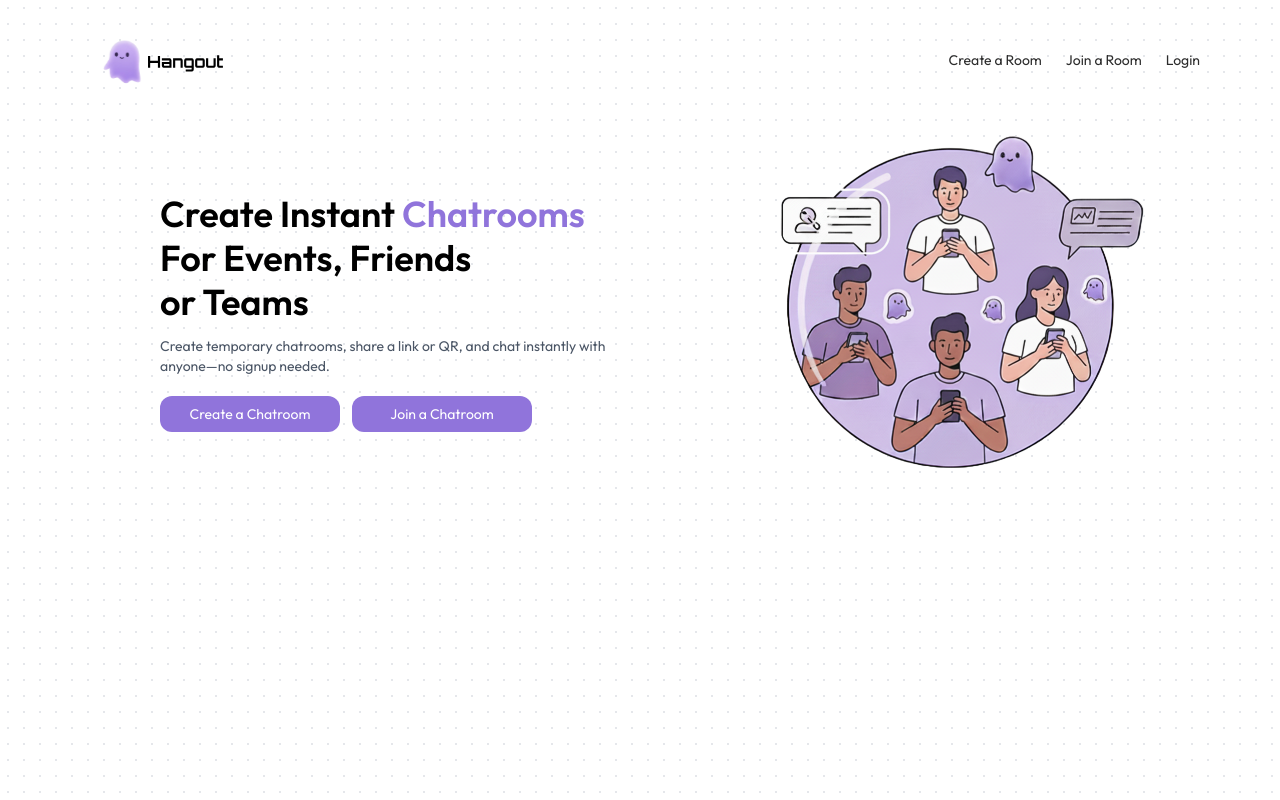
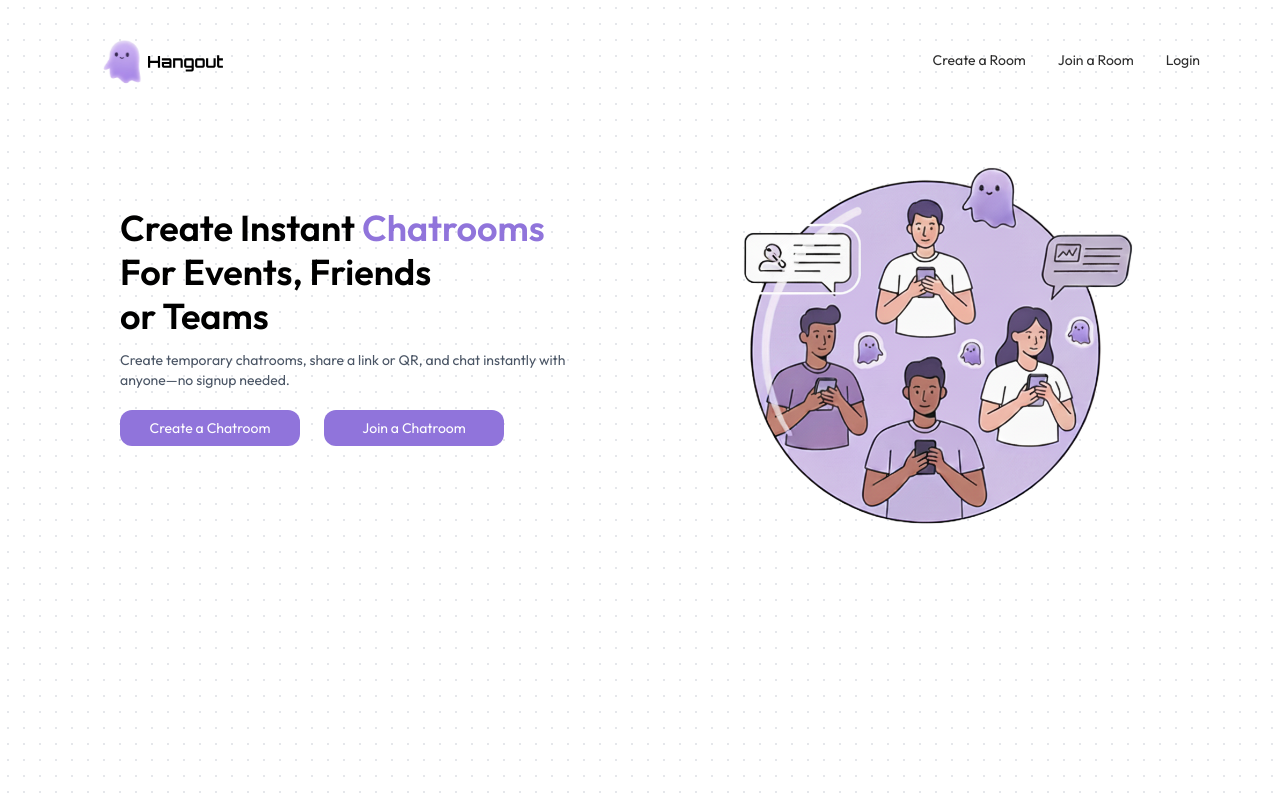
Before and after one commit to nishmikaeka/hangout-realtime-chatroom, a React (Vite) app in the folder client/: page / in a window 1280 px wide. Built offline with nearby package versions, Linux system fonts and the light colour scheme; no server answers.

Commit message:
Animations added and fixed known bugs

```diff
--- a/client/package.json
+++ b/client/package.json
@@ -13,6 +13,7 @@
     "@tailwindcss/vite": "^4.1.15",
     "axios": "^1.12.2",
     "dotenv": "^17.2.3",
+    "framer-motion": "^12.23.24",
     "js-cookie": "^3.0.5",
     "jwt-decode": "^4.0.0",
     "lucide-react": "^0.548.0",
--- a/client/src/components/HeroSection.jsx
+++ b/client/src/components/HeroSection.jsx
@@ -5,6 +5,7 @@ import { toast } from "react-toastify";
 import axios from "axios";
 import { useState } from "react";
 import JoinRoomModal from "./JoinRoomModal.jsx";
+import { motion } from "framer-motion";
 
 const HeroSection = () => {
   const navigate = useNavigate();
@@ -46,11 +47,15 @@ const HeroSection = () => {
   return (
     <div className="absolute inset-0 -z-10 min-h-screen w-full bg-white bg-[radial-gradient(#e5e7eb_1px,transparent_1px)] bg-size-[16px_16px]">
       {/* Navbar */}
-      <section>
+      <motion.section
+        initial={{ y: -50, opacity: 0 }}
+        animate={{ y: 0, opacity: 1 }}
+        transition={{ duration: 1, ease: "easeOut" }}
+      >
         <div className="w-full flex justify-between items-center p-4 sm:px-20">
           {/* Logo */}
           <div className="flex justify-between items-center w-full">
-            <div>
+            <div className="cursor-pointer">
               <img
                 src="/full_logo.svg"
                 alt="logo"
@@ -93,23 +98,35 @@ const HeroSection = () => {
           </div>
 
           {/* Nav Links (hidden on mobile) */}
-          <div className="hidden sm:flex w-full justify-end items-center gap-6 text-[#2c2c2c]">
-            <button
+          <div className="hidden sm:flex w-full justify-end items-center gap-8 text-[#2c2c2c]">
+            <motion.button
+              initial={{ scale: 1 }}
+              whileHover={{ scale: 1.2 }}
+              transition={{ duration: 0.5 }}
               className="cursor-pointer text-sm hover:text-ghost"
               onClick={() => navigate("/create-chatroom")}
             >
               Create a Room
-            </button>
-            <button
+            </motion.button>
+            <motion.button
+              initial={{ scale: 1 }}
+              whileHover={{ scale: 1.2 }}
+              transition={{ duration: 0.5 }}
               onClick={handleJoinRoom}
               className="cursor-pointer text-sm hover:text-ghost"
             >
               Join a Room
-            </button>
+            </motion.button>
 
             {userData ? (
               <div className="w-8 h-8 sm:w-12 sm:h-12 rounded-full flex items-center justify-center cursor-pointer relative group ">
-                <img src="/avatar.png" alt="Avatar" />
+                <motion.img
+                  initial={{ scale: 1 }}
+                  whileHover={{ scale: 1.2 }}
+                  transition={{ duration: 0.5 }}
+                  src="/avatar.png"
+                  alt="Avatar"
+                />
                 <div className="absolute hidden group-hover:block top-0 right-o z-10 text-black rounded-3xl pt-10">
                   <ul className="list-none m-0 p-2 bg-gray-100 text-sm">
                     {!userData.isAccountVerified && (
@@ -130,57 +147,83 @@ const HeroSection = () => {
                 </div>
               </div>
             ) : (
-              <button
+              <motion.button
+                initial={{ scale: 1 }}
+                whileHover={{ scale: 1.2 }}
+                transition={{ duration: 0.5 }}
                 onClick={() => navigate("/login")}
                 className="cursor-pointer text-sm hover:text-ghost"
               >
                 Login
-              </button>
+              </motion.button>
             )}
           </div>
         </div>
-      </section>
+      </motion.section>
 
       {/* Hero Section */}
-      <section className="flex flex-col-reverse lg:flex-row gap-10 sm:px-20 p-4 items-center text-center sm:text-left">
+      <section className="flex  lg:flex-row gap-10 sm:px-10 p-4 items-center text-center sm:text-left">
         {/* Left Side (Text) */}
-        <div className="w-full lg:w-6/12 sm:ml-20">
-          <h1 className="text-3xl sm:text-4xl font-semibold leading-snug sm:leading-11 mt-5">
+        <motion.div
+          initial={{ x: -300, opacity: 0 }}
+          animate={{ x: 0, opacity: 1 }}
+          transition={{ duration: 1, ease: "easeOut" }}
+          className="w-full lg:w-5/12 sm:ml-20"
+        >
+          <motion.h1 className="text-3xl sm:text-4xl font-semibold leading-snug sm:leading-11 mt-10 md:mt-10 lg:-mt-10">
             Create Instant <span className="text-ghost">Chatrooms</span>{" "}
             <br className="hidden sm:block" />
             For Events, Friends <br className="hidden sm:block" /> or Teams
-          </h1>
+          </motion.h1>
           <h2 className="text-gray-600 mt-3 text-sm sm:text-md max-w-md mx-auto sm:mx-0">
             Create temporary chatrooms, share a link or QR, and chat instantly
             with anyone—no signup needed.
           </h2>
 
-          <div className="flex flex-col sm:flex-row gap-3 mt-5 justify-center sm:justify-start">
-            <button
+          <div className="flex flex-col sm:flex-row gap-6 mt-5 justify-center sm:justify-start">
+            <motion.button
+              initial={{ scale: 1 }}
+              whileHover={{ scale: 1.1 }}
+              transition={{ duration: 0.5 }}
               className="bg-ghost text-sm text-white p-2 px-4 rounded-xl w-auto sm:w-45 cursor-pointer"
               onClick={() => navigate("/create-chatroom")}
             >
               Create a Chatroom
-            </button>
-            <button
+            </motion.button>
+            <motion.button
+              initial={{ scale: 1 }}
+              whileHover={{ scale: 1.1 }}
+              transition={{ duration: 0.5 }}
               onClick={handleJoinRoom}
               className="bg-ghost text-sm text-white p-2 px-4 rounded-xl w-auto sm:w-45 cursor-pointer"
             >
               Join a Chatroom
-            </button>
+            </motion.button>
           </div>
-        </div>
+        </motion.div>
 
         {/* Right Side (Image) — hidden on small screens, BIGGER now */}
-        <div className="w-full lg:w-6/12 h-auto hidden sm:block">
-          <img
+        <motion.div
+          initial={{ x: 300, opacity: 0 }}
+          animate={{ x: 0, opacity: 1 }}
+          transition={{ duration: 1, ease: "easeOut" }}
+          className="w-full lg:w-7/12 h-auto hidden lg:block "
+        >
+          <motion.img
+            animate={{ scale: [1, 1.05, 1] }}
+            transition={{
+              duration: 3,
+              repeat: Infinity,
+              ease: "easeInOut",
+            }}
             src="/hero_bg.png"
             alt="hero_bg"
-            className="w-full h-auto scale-110 lg:scale-125"
+            className="w-full h-auto scale-110 lg:scale-105"
           />
-        </div>
+        </motion.div>
       </section>
       {/* Join Room Modal */}
+
       <JoinRoomModal
         isOpen={showJoinModal}
         onClose={() => setShowJoinModal(false)}
--- a/client/src/components/InviteModal.jsx
+++ b/client/src/components/InviteModal.jsx
@@ -35,7 +35,7 @@ const InviteModal = ({ isOpen, onClose, roomInfo }) => {
 
     try {
       const response = await axios.post(
-        `${import.meta.env.VITE_BACKEND_URL}/api/chatroom/send-invite/${
+        `${import.meta.env.VITE_BACKEND_URL}/api/room/send-invite/${
           roomInfo.meetingId
         }`,
         {
--- a/client/src/pages/Chatroom.jsx
+++ b/client/src/pages/Chatroom.jsx
@@ -248,7 +248,8 @@ const Chatroom = () => {
             <img
               src="/hangout_black.png"
               alt="Hangout logo"
-              className="h-4 w-auto"
+              className="h-4 w-auto cursor-pointer"
+              onClick={() => navigate("/")}
             />
           </div>
           <div className="flex-1 overflow-y-auto p-4">
@@ -441,7 +442,7 @@ const Chatroom = () => {
                               <img
                                 src={msg.imageUrl}
                                 alt="Uploaded"
-                                className="max-w-30 rounded-lg shadow"
+                                className="max-w-40 rounded-lg shadow"
                               />
                             </div>
                           ) : (
@@ -471,7 +472,11 @@ const Chatroom = () => {
                           className="h-7 sm:h-8"
                         />
                         <div className="max-w-[75%] sm:max-w-md">
-                          <div className="bg-gray-50 px-3 sm:px-4 py-2 rounded-2xl rounded-tl-sm shadow-sm">
+                          <div
+                            className={`px-3 sm:px-4 py-2 rounded-2xl rounded-tl-sm shadow-sm ${
+                              msg.ImageUrl ? "bg-white" : "bg-gray-50"
+                            }`}
+                          >
                             <p className="text-xs font-medium text-[#9074DB] mb-1">
                               {msg.userName}
                             </p>
@@ -481,7 +486,7 @@ const Chatroom = () => {
                                 <img
                                   src={msg.imageUrl}
                                   alt="Uploaded"
-                                  className="max-w-xs rounded-lg shadow"
+                                  className="max-w-40 bg-white rounded-lg shadow"
                                 />
                               </div>
                             ) : (
--- a/client/src/pages/ResetPassword.jsx
+++ b/client/src/pages/ResetPassword.jsx
@@ -75,12 +75,12 @@ const ResetPassword = () => {
   };
 
   return (
-    <div className="flex items-center justify-center min-h-screen bg-gradient-to-br from-[#7B68DB] via-[#9074DB] to-[#4A9FD8]">
+    <div className="flex items-center justify-center min-h-screen bg-ghost">
       <img
         onClick={() => navigate("/")}
         src="full_mono_logo.png"
         alt="Hangout Logo"
-        className="absolute left-8 top-8 h-8 cursor-pointer"
+        className="absolute left-8 top-2 h-25 cursor-pointer"
       />
 
       {/* Step 1: Email Input */}
@@ -101,7 +101,7 @@ const ResetPassword = () => {
             value={email}
             onChange={(e) => setEmail(e.target.value)}
             required
-            className="w-full px-4 py-2 sm:py-3 mb-6 rounded-xl border border-gray-200 focus:outline-none focus:border-[#9074DB] focus:ring-2 focus:ring-[#9074DB]/20 transition-all text-sm sm:text-base"
+            className="w-full placeholder:text-gray-500 text-gray-600 px-4 py-2 sm:py-3 mb-6 rounded-xl border border-gray-200 focus:outline-none focus:border-[#9074DB] focus:ring-2 focus:ring-[#9074DB]/20 transition-all text-sm sm:text-base"
           />
           <button
             type="submit"
@@ -170,7 +170,7 @@ const ResetPassword = () => {
             value={newPassword}
             onChange={(e) => setNewPassword(e.target.value)}
             required
-            className="w-full px-4 py-2 sm:py-3 mb-6 rounded-xl border border-gray-200 focus:outline-none focus:border-[#9074DB] focus:ring-2 focus:ring-[#9074DB]/20 transition-all text-sm sm:text-base"
+            className="w-full px-4 py-2 sm:py-3 mb-6 rounded-xl  border border-gray-200 focus:outline-none focus:border-[#9074DB] focus:ring-2 focus:ring-[#9074DB]/20 transition-all text-sm sm:text-base"
           />
           <button
             type="submit"
```
Also changed, not shown: 1 other file (tests, documents, lock files or other folders).
